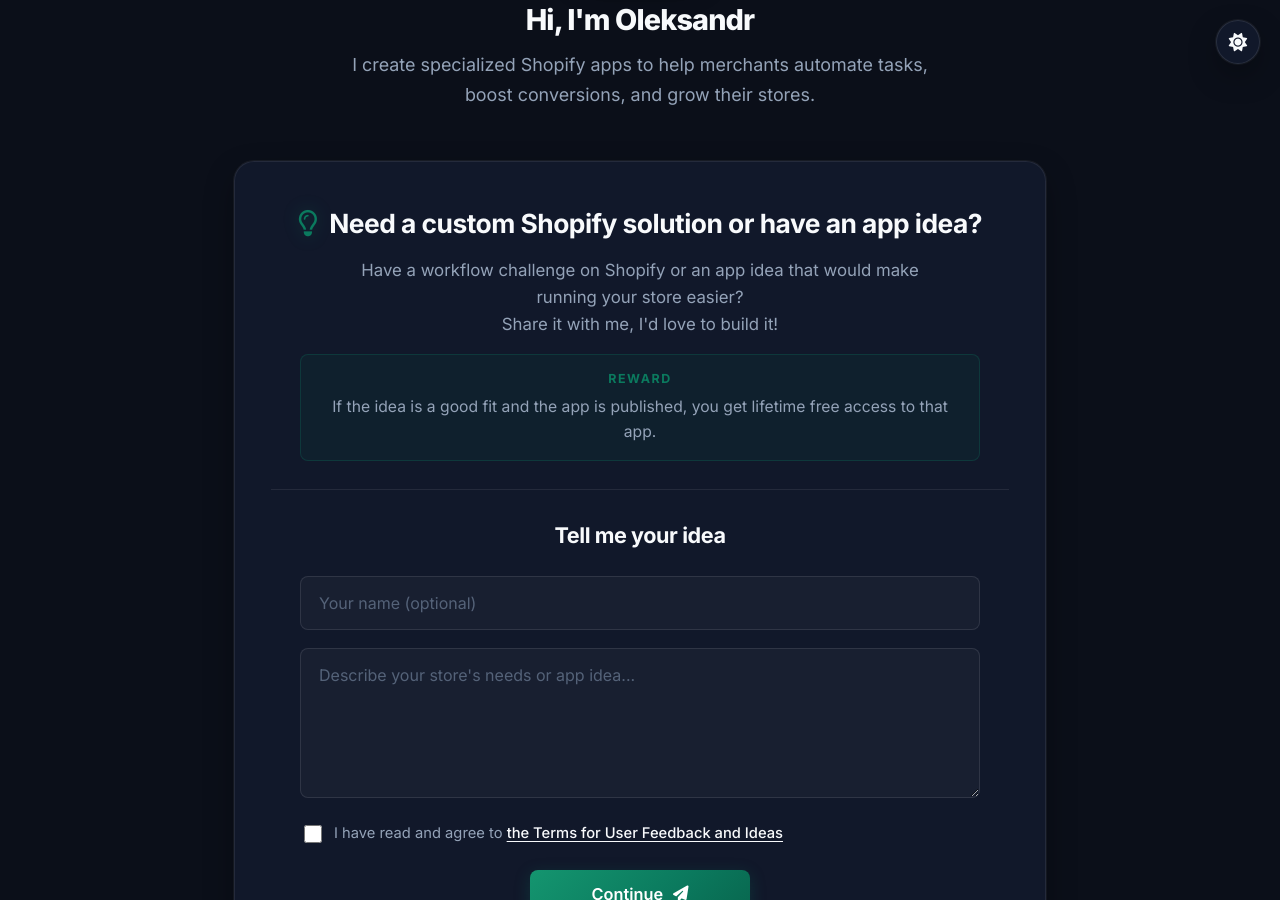
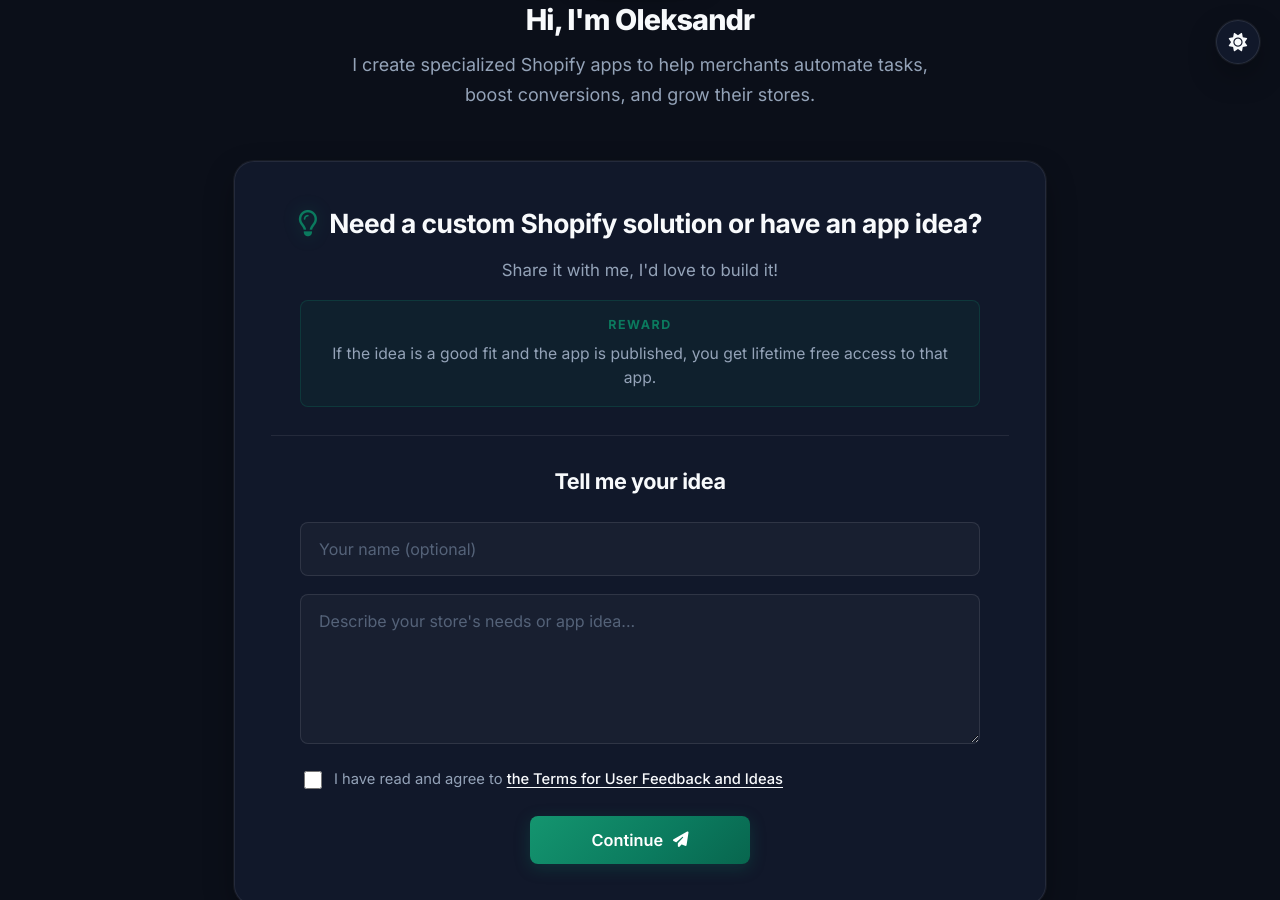
Before and after one commit to digitalcreat0r/sitoweb_storegears, a Jekyll site: the page built from index.html, in a window 1280 px wide and 900 px high, scrolled down 380 px. Built offline with Jekyll 4.4.1, drawn with Linux system fonts in a browser that asks for light colours.

```diff
--- a/_data/en.yml
+++ b/_data/en.yml
@@ -26,7 +26,7 @@ about_subtitle: "I create specialized Shopify\u00a0apps to help merchants automa
 
 # Share Idea Section
 idea_title: "Need a custom Shopify solution or have an app idea?"
-idea_desc: "Have a workflow challenge on Shopify or an app idea that would make running your store easier?<br>Share it with me, I'd love to build it!"
+idea_desc: "Share it with me, I'd love to build it!"
 idea_reward_label: "Reward"
 idea_reward_text: "If the idea is a good fit and the app is published, you get lifetime free access to that app."
 idea_form_title: "Tell me your idea"
--- a/_data/it.yml
+++ b/_data/it.yml
@@ -26,7 +26,7 @@ about_subtitle: "Sviluppo applicazioni dedicate per Shopify pensate per aiutare
 
 # Sezione Condividi Idea
 idea_title: "Hai un'esigenza specifica o un'idea per un'app Shopify?"
-idea_desc: "Condividi una sfida quotidiana sul tuo store Shopify o una funzionalità che ti semplificherebbe la gestione.<br>Raccontamela: potrei sviluppare la soluzione adatta!"
+idea_desc: "Raccontamela, potrei sviluppare la soluzione adatta!"
 idea_reward_label: "Ricompensa"
 idea_reward_text: "Se l'idea è valida e l'app viene pubblicata, ottieni accesso gratuito a vita a quell'app."
 idea_form_title: "Raccontami l'idea"
```
